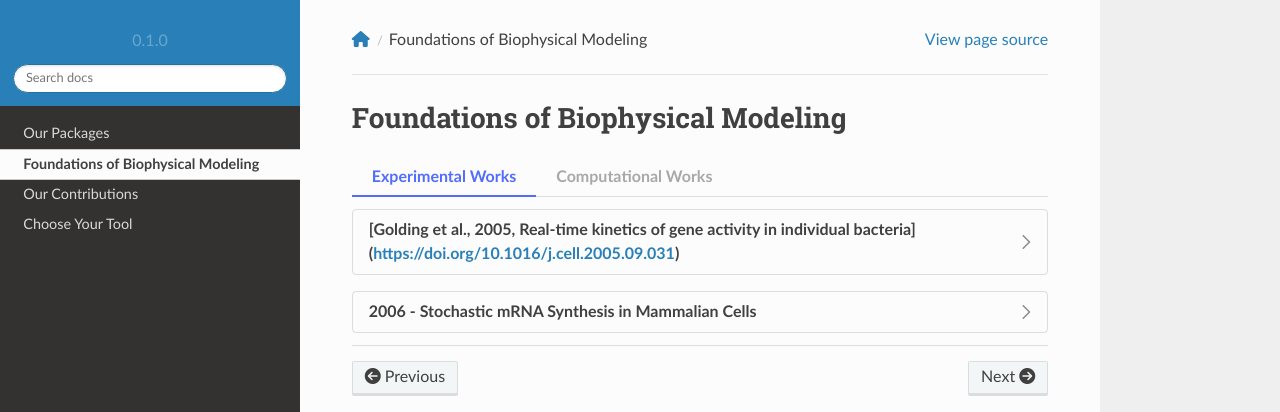
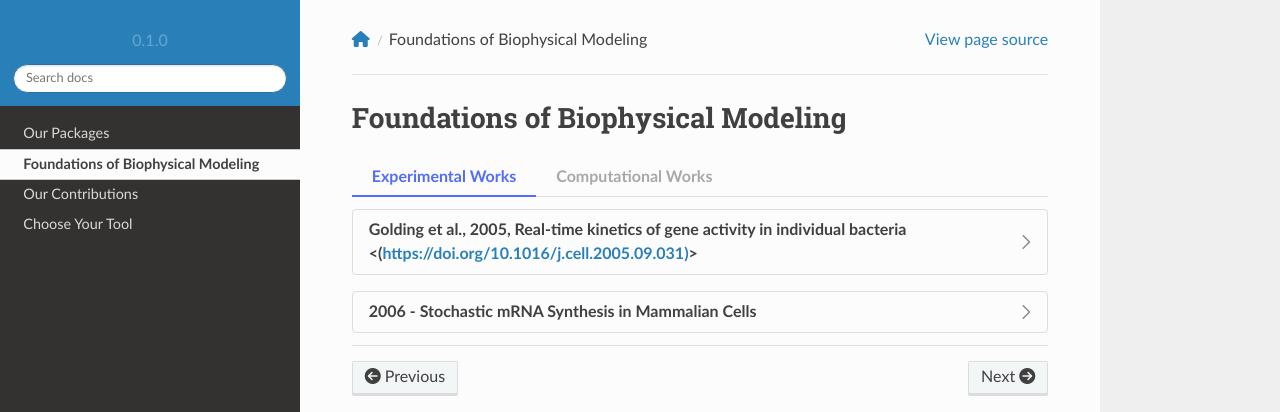
Before and after one commit to pachterlab/biophysics, a Sphinx documentation site: the page built from docs/source/foundations.rst, in a window 1280 px wide. Shown: the top 412 px of the page. Built offline with Sphinx 7.4.7 and the Read the Docs theme 2.0.0, drawn with Linux system fonts in a browser that asks for light colours; nearby versions of some CDN libraries; pages that are not in the unit, such as notebooks, are missing from menus.

```diff
--- a/docs/source/foundations.rst
+++ b/docs/source/foundations.rst
@@ -6,7 +6,7 @@ Foundations of Biophysical Modeling
 
     .. tab-item:: Experimental Works
 
-        .. dropdown:: [Golding et al., 2005, Real-time kinetics of gene activity in individual bacteria](https://doi.org/10.1016/j.cell.2005.09.031)
+        .. dropdown:: Golding et al., 2005, Real-time kinetics of gene activity in individual bacteria <(https://doi.org/10.1016/j.cell.2005.09.031)>
 
             .. grid:: 2
 
```
